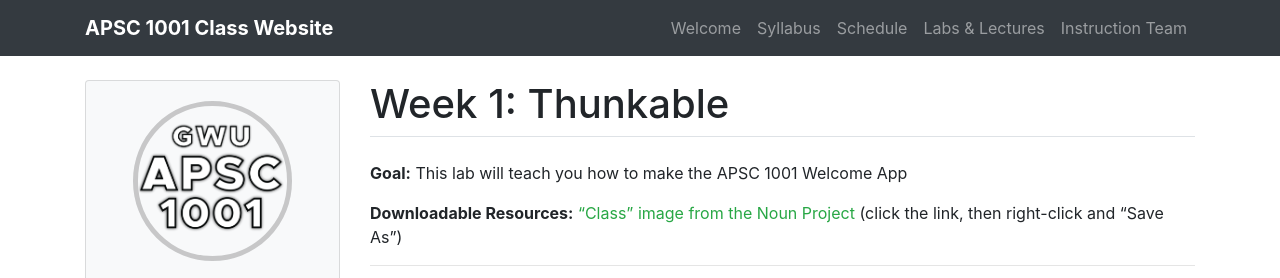
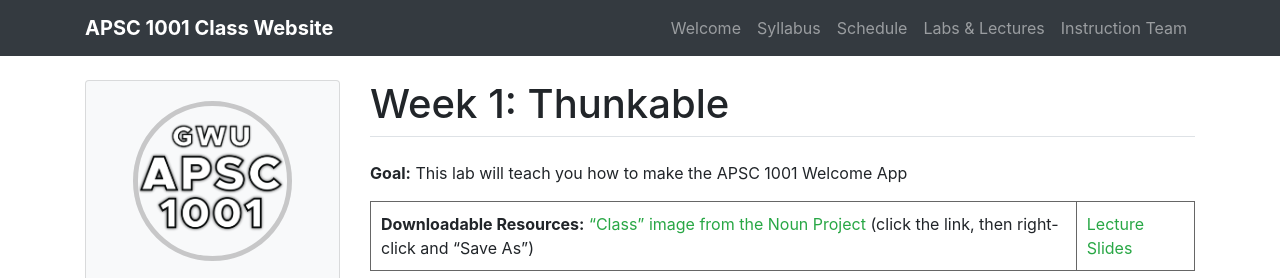
Before and after one commit to GWU-APSC1001/gwu-apsc1001.github.io, a Jekyll site: the page built from _labs/week1-thunkable.md, in a window 1280 px wide and 900 px high, cut to the strip 0-278 px from the top of the window. Built offline with Jekyll 4.4.1, drawn with Linux system fonts in a browser that asks for light colours.

Commit message:
Link Thunkable Week 1 lecture slides

```diff
--- a/_labs/week1-thunkable.md
+++ b/_labs/week1-thunkable.md
@@ -4,7 +4,7 @@ title: "Week 1: Thunkable"
 
 **Goal:** This lab will teach you how to make the APSC 1001 Welcome App
 
-**Downloadable Resources:** ["Class" image from the Noun Project](/files/noun_class.png) (click the link, then right-click and "Save As")
+**Downloadable Resources:** ["Class" image from the Noun Project](/files/noun_class.png) (click the link, then right-click and "Save As") | <a href="/files/thunkable_week1.pdf" target="_blank">Lecture Slides</a>
 
 <hr/>
 
```
Also changed, not shown: 1 other file.
